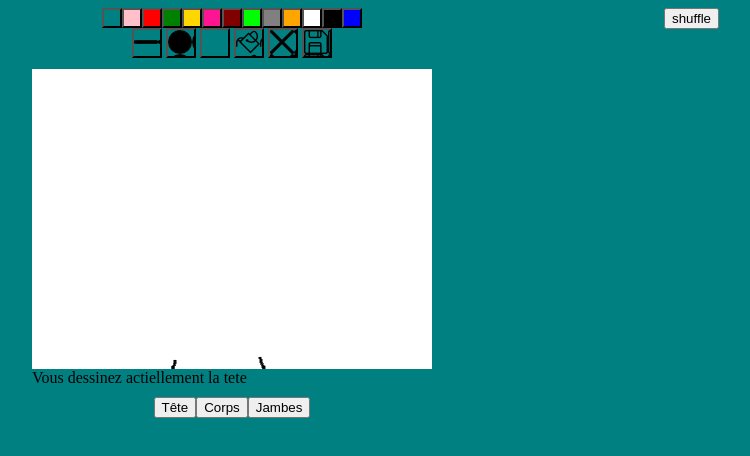
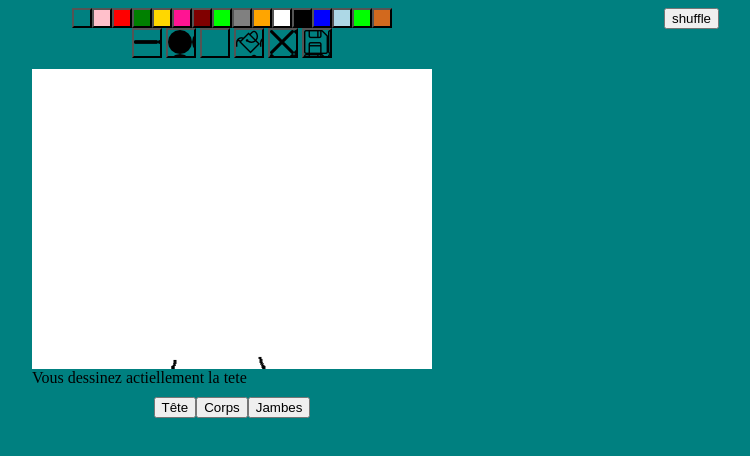
Before and after one commit to Floune/chill, a website: page public/index.html in a window 1280 px wide. Shown: the whole page, without its empty margins (92-842 px from the left). Drawn offline with Linux system fonts and the light colour scheme; no server answers.

Commit message:
couleurs

```diff
--- a/public/cdex.js
+++ b/public/cdex.js
@@ -10,6 +10,7 @@ class CadavreExquis {
 		this.context = this.paint.getContext('2d')
 		this.rect = this.paint.getBoundingClientRect()
 		this.hint()
+		this.erase()
 		this.loadTemplate()
 		this.listeners();
 	}
@@ -21,7 +22,6 @@ class CadavreExquis {
 	}
 
 	loadTemplate() {
-		this.erase()
 		var imageObj = new Image();
 		imageObj.src = templates[this.part];
 		imageObj.onload = () => {
@@ -34,6 +34,7 @@ class CadavreExquis {
 		this.context.clearRect(0, 0, this.paint.width, this.paint.height)
 		this.context.fillStyle = "white"
 		this.context.fillRect(0, 0, this.paint.width, this.paint.height)
+		this.loadTemplate()
 	}
 
 	bindClickEvent(e) {
@@ -74,7 +75,6 @@ class CadavreExquis {
 		document.querySelector("#result").appendChild(image1)
 		document.querySelector("#result").appendChild(image2)
 		document.querySelector("#result").appendChild(image3)
-
 	}
 
 	listeners() {
--- a/public/index.html
+++ b/public/index.html
@@ -32,6 +32,10 @@
 					<button data-action="setColor" data-color="white" class="color color--white"><span class="visually-hidden">white</span></button>
 					<button data-action="setColor" data-color="black" class="color color--black"><span class="visually-hidden">black</span></button>
 					<button data-action="setColor" data-color="blue" class="color color--blue"><span class="visually-hidden">blue</span></button>
+					<button data-action="setColor" data-color="lightblue" class="color color--lightblue"><span class="visually-hidden">deep blue</span></button>
+					<button data-action="setColor" data-color="lime" class="color color--lime"><span class="visually-hidden">lime</span></button>
+					<button data-action="setColor" data-color="chocolate" class="color color--chocolate"><span class="visually-hidden">chocolate</span></button>
+
 				</div>
 
 
--- a/public/toolbar.css
+++ b/public/toolbar.css
@@ -123,3 +123,15 @@
 .color--white {
 	background-color: white;
 }
+
+.color--lightblue {
+	background-color: lightblue;
+}
+
+.color--lime {
+	background-color: lime;
+}
+
+.color--chocolate {
+	background-color: chocolate;
+}
```
